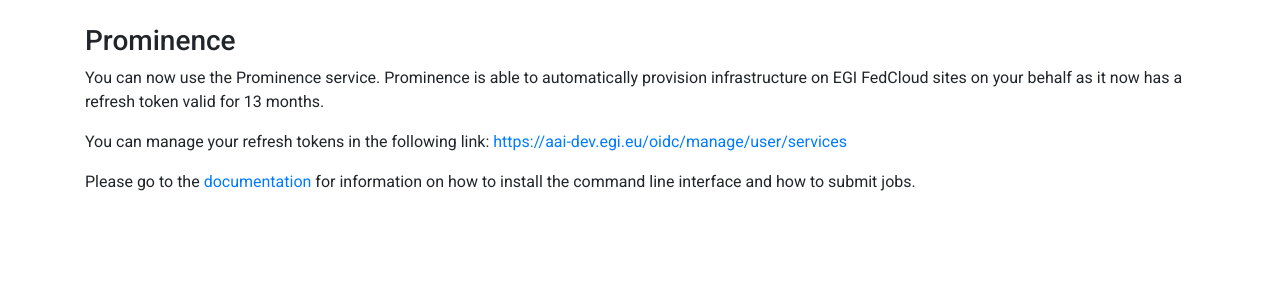
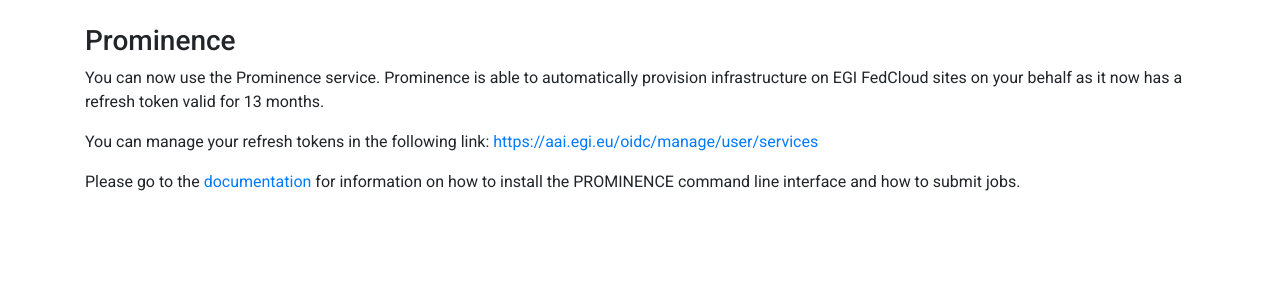
Before and after one commit to prominence-eosc/web-app, a Flask app: template app/templates/home.html in a window 1280 px wide. Shown: the top 300 px of the page. Run offline with Flask 2, Linux system fonts and the light colour scheme; the template is opened without the code that fills it, so the values that code supplies are empty; parts of the project's set-up code (start-up, migrations or seed data) failed here and were passed over; some libraries are stand-ins or nearby versions.

Commit message:
Switch from check-in dev instance to prod

```diff
--- a/app/templates/home.html
+++ b/app/templates/home.html
@@ -13,8 +13,8 @@
       <br/>
       <h3>Prominence</h3>
       <p>You can now use the Prominence service. Prominence is able to automatically provision infrastructure on EGI FedCloud sites on your behalf as it now has a refresh token valid for 13 months.</p>
-      <p>You can manage your refresh tokens in the following link: <a href="https://aai-dev.egi.eu/oidc/manage/user/services">https://aai-dev.egi.eu/oidc/manage/user/services</a></p>
-      <p>Please go to the <a href="https://prominence.readthedocs.io">documentation</a> for information on how to install the command line interface and how to submit jobs.</p>
+      <p>You can manage your refresh tokens in the following link: <a href="https://aai.egi.eu/oidc/manage/user/services">https://aai.egi.eu/oidc/manage/user/services</a></p>
+      <p>Please go to the <a href="https://prominence.readthedocs.io">documentation</a> for information on how to install the PROMINENCE command line interface and how to submit jobs.</p>
     </div>
   </body>
 </html>
```
